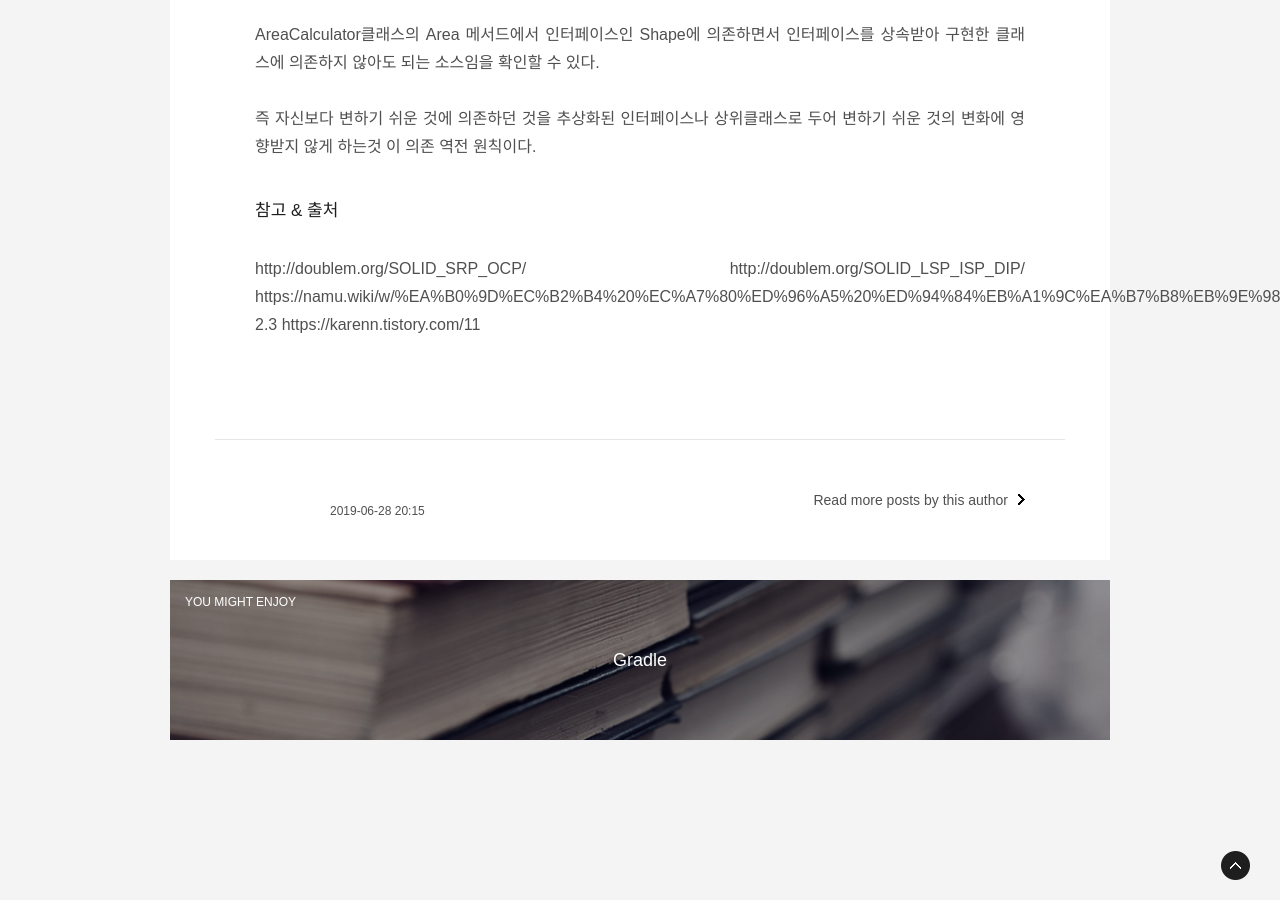
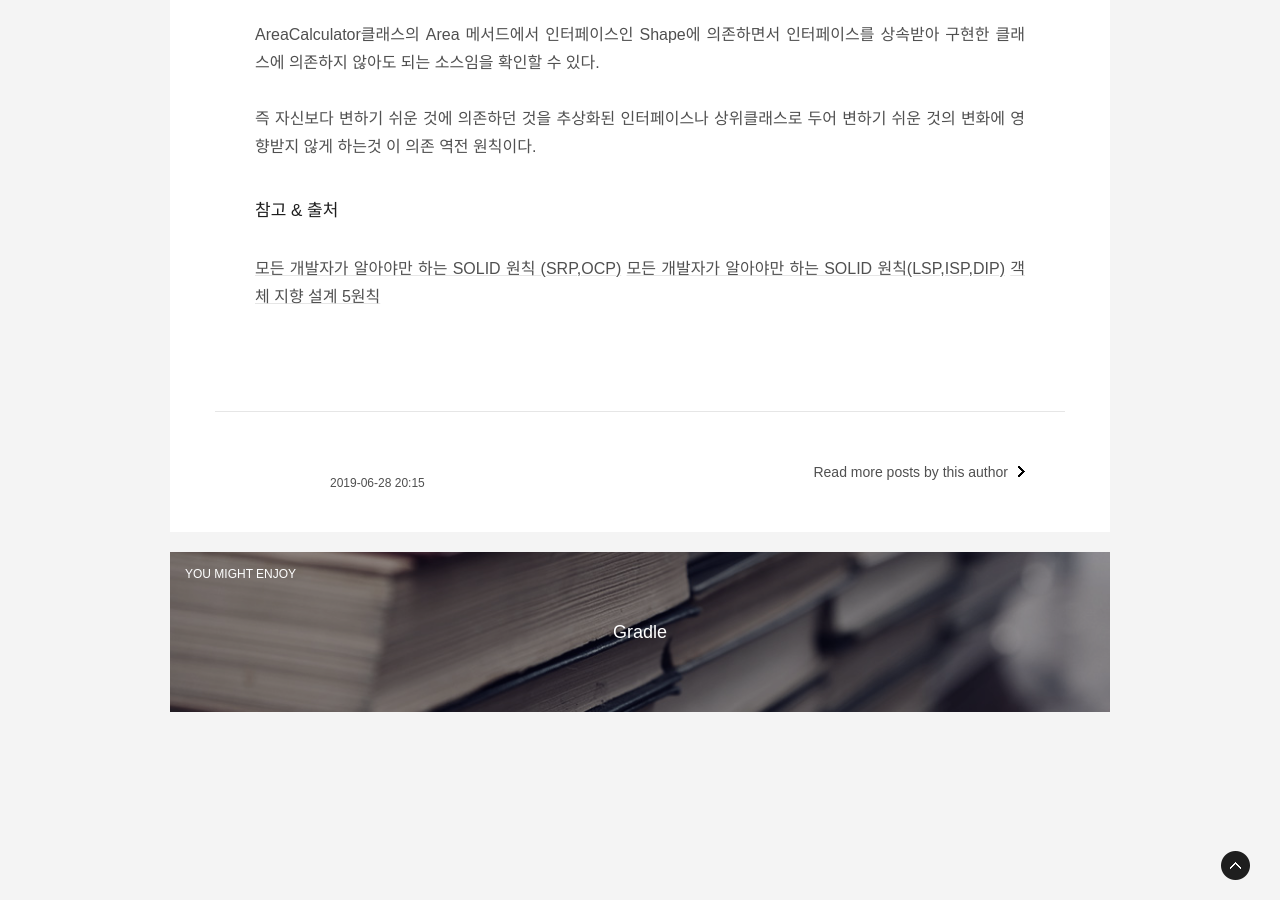
Before and after one commit to yb931116/yb931116.github.io, a Jekyll site: the page built from _posts/2019-07-03-SOLID-Principle.md, in a window 1280 px wide and 900 px high, scrolled down 5574 px. Built offline with Jekyll 4.4.1, drawn with Linux system fonts in a browser that asks for light colours; some web fonts are replaced; our own code applies the rules of GitHub Pages for plain Markdown files.

Commit message:
참고자료URL 수정

```diff
--- a/_posts/2019-07-03-SOLID-Principle.md
+++ b/_posts/2019-07-03-SOLID-Principle.md
@@ -146,9 +146,9 @@ AreaCalculator클래스의 Area 메서드에서 인터페이스인 Shape에 의
 즉 자신보다 변하기 쉬운 것에 의존하던 것을 추상화된 인터페이스나 상위클래스로 두어 변하기 쉬운 것의 변화에 영향받지 않게 하는것 이 의존 역전 원칙이다.
 
 
+
 #### 참고 & 출처
 
-http://doublem.org/SOLID_SRP_OCP/
-http://doublem.org/SOLID_LSP_ISP_DIP/
-https://namu.wiki/w/%EA%B0%9D%EC%B2%B4%20%EC%A7%80%ED%96%A5%20%ED%94%84%EB%A1%9C%EA%B7%B8%EB%9E%98%EB%B0%8D/%EC%9B%90%EC%B9%99#s-2.3
-https://karenn.tistory.com/11
+[모든 개발자가 알아야만 하는 SOLID 원칙 (SRP,OCP)](http://doublem.org/SOLID_SRP_OCP/)
+[모든 개발자가 알아야만 하는 SOLID 원칙(LSP,ISP,DIP)](http://doublem.org/SOLID_LSP_ISP_DIP/)
+[객체 지향 설계 5원칙](https://karenn.tistory.com/11)
```
